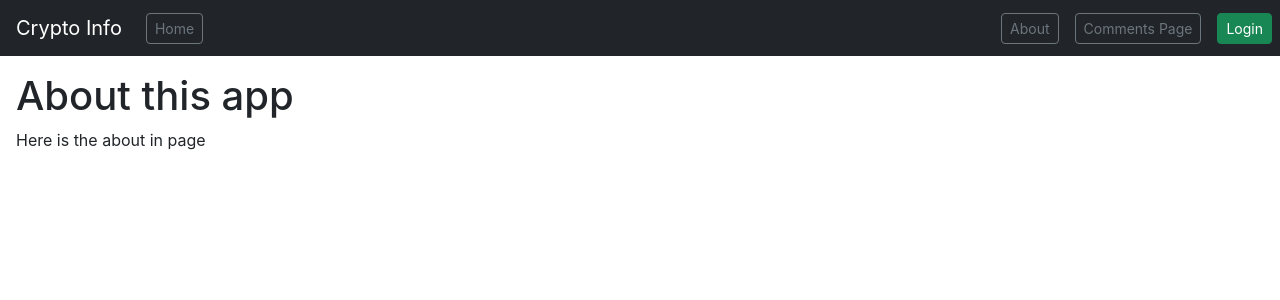
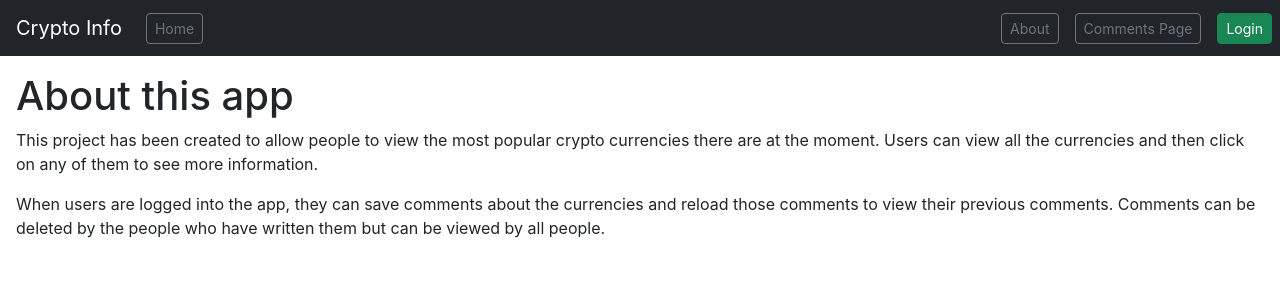
Before and after one commit to kelvynking/crypto-react-project, a React (Create React App) app: page /about in a window 1280 px wide. Shown: the top 300 px of the page. Built offline with nearby package versions, Linux system fonts and the light colour scheme; the HTML template or start-up script is replaced by a standard one.

Commit message:
Updated About Page

```diff
--- a/src/components/About.js
+++ b/src/components/About.js
@@ -4,7 +4,17 @@ function About(props) {
   return (
     <div className="container-fluid p-3">
       <h1>About this app</h1>
-      <p>Here is the about in page</p>
+      <p>
+        This project has been created to allow people to view the most popular
+        crypto currencies there are at the moment. Users can view all the
+        currencies and then click on any of them to see more information.
+      </p>
+      <p>
+        When users are logged into the app, they can save comments about the
+        currencies and reload those comments to view their previous comments.
+        Comments can be deleted by the people who have written them but can be
+        viewed by all people.
+      </p>
     </div>
   );
 }
```
